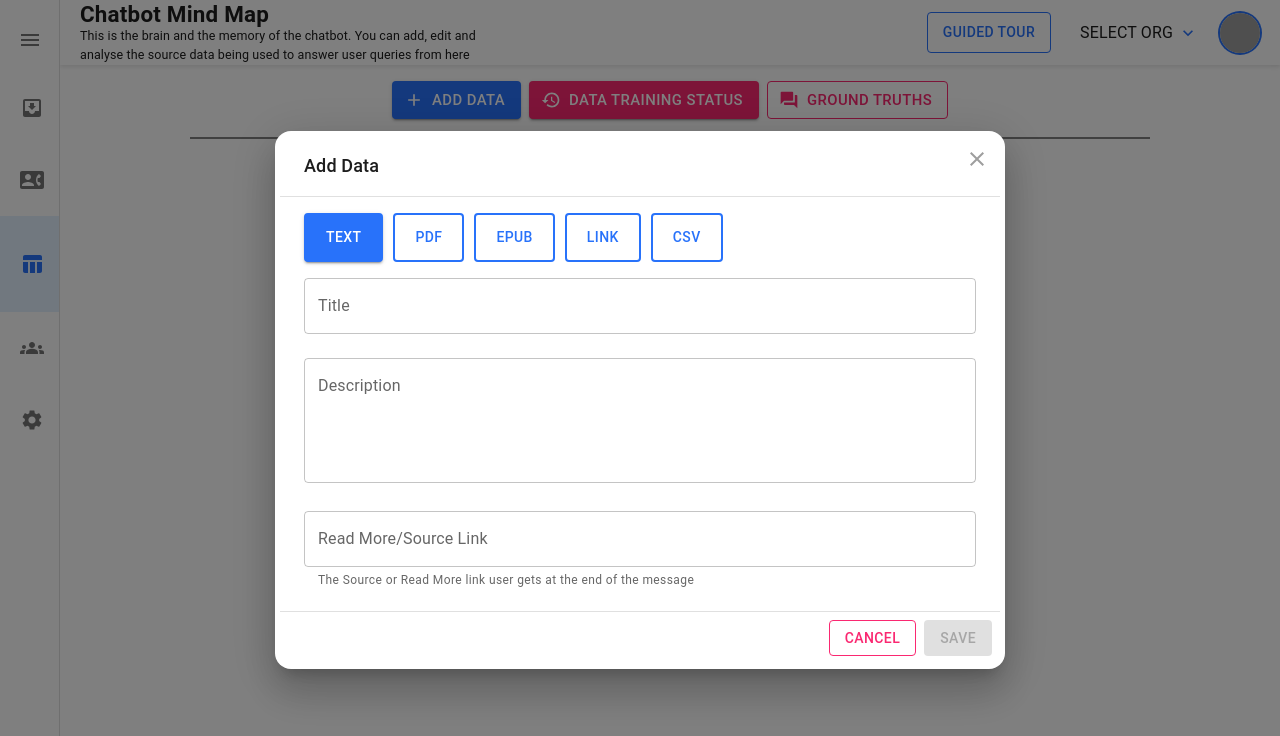
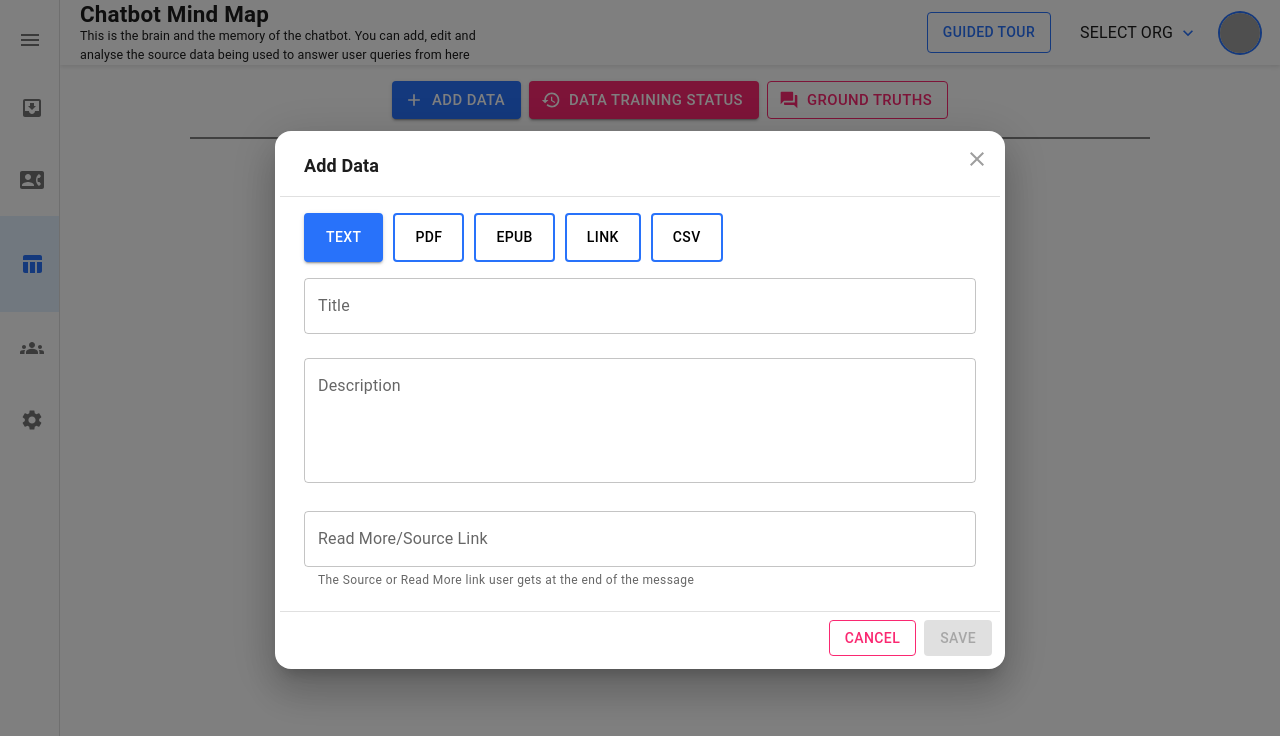
Before and after one commit to Surjendu-kar/Mind-Map-Clone, a React (Vite) app: page /mindmap in a window 1280 px wide. Both pictures are taken after typing "Sample" into the empty fields and a click on the button "ADD DATA". Shown: the top 736 px of the page. Built offline with nearby package versions, Linux system fonts and the light colour scheme; grey boxes are pictures that could not be loaded.

Commit message:
fix dialogBox btn text color

```diff
--- a/src/components/ViewMindMap/AddDataDialog.tsx
+++ b/src/components/ViewMindMap/AddDataDialog.tsx
@@ -43,6 +43,7 @@ const StyledDialog = styled(Dialog)(({ theme }: { theme: Theme }) => ({
 const StyledDialogTitle = styled(DialogTitle)(
   ({ theme }: { theme: Theme }) => ({
     fontSize: "18px",
+    fontWeight: "bold",
 
     [theme.breakpoints.down("lg")]: {},
     [theme.breakpoints.down("md")]: {},
@@ -73,7 +74,8 @@ const TabBox = styled(Box)(({ theme }: { theme: Theme }) => ({
   },
 }));
 
-const TabBtn = styled(Button)(({ theme }: { theme: Theme }) => ({
+const TabBtn = styled(Button)<{ isActive: boolean }>(({ theme, isActive }) => ({
+  color: isActive ? "white" : "black",
   padding: theme.spacing(1, 2),
   border: `2px solid ${theme.palette.primary.main}`,
   [theme.breakpoints.down("lg")]: {},
@@ -299,6 +301,7 @@ const AddDataDialog: React.FC<AddDataDialogProps> = ({ open, onClose }) => {
           {["Text", "PDF", "EPUB", "Link", "CSV"].map((tab) => (
             <TabBtn
               key={tab}
+              isActive={activeTab === tab}
               variant={activeTab === tab ? "contained" : "outlined"}
               onClick={() => handleTabChange(tab)}
             >
```
